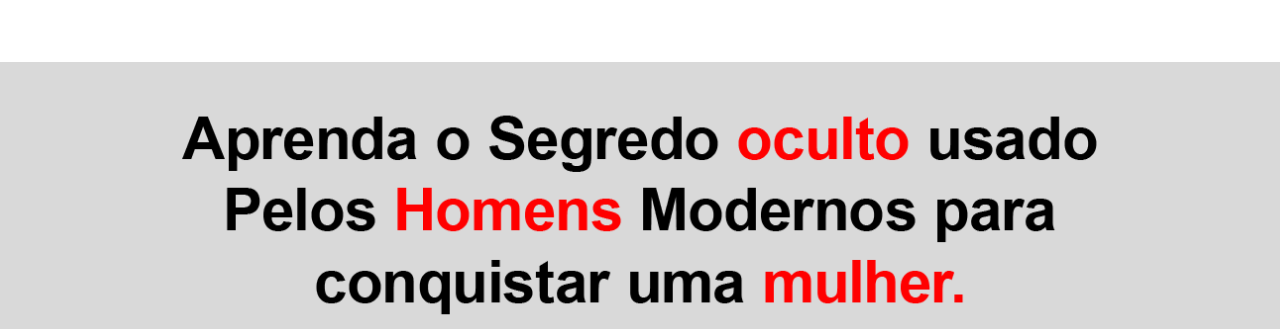
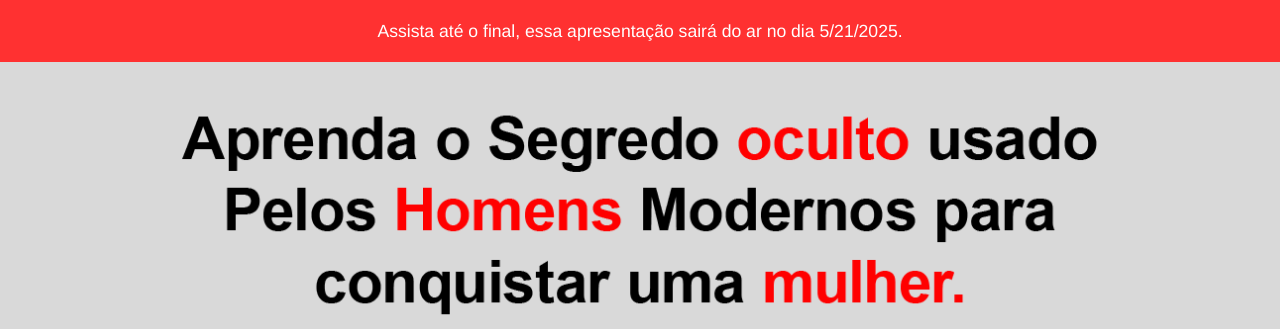
Before and after one commit to walterbits/https-romancetime.site-, a plain HTML site: page gh1/index.html in a window 1280 px wide. Shown: the top 329 px of the page. Drawn offline with nearby package versions, Linux system fonts and the light colour scheme; a script that the page names is missing.

Commit message:
Update index.html

```diff
--- a/gh1/index.html
+++ b/gh1/index.html
@@ -16,7 +16,7 @@
 
 <!-- atualiza o topo da pagina -->
 
-<div id="viewer-count" style="background-image: url(2?src=n8n.png); text-align: center; color: white; font-size: 1.1em; padding: 1em;"></div>
+<div id="viewer-count" style="background-image: url(2.png); text-align: center; color: white; font-size: 1.1em; padding: 1em;"></div>
 
 <!-- script do topo DA PAGINA QUE FALA QUANDO SAIRA DO AR O VIDEO -->
 <script>
```
